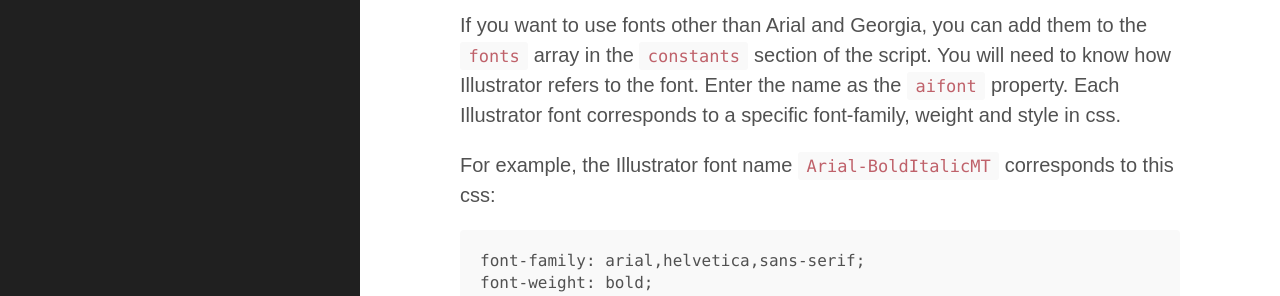
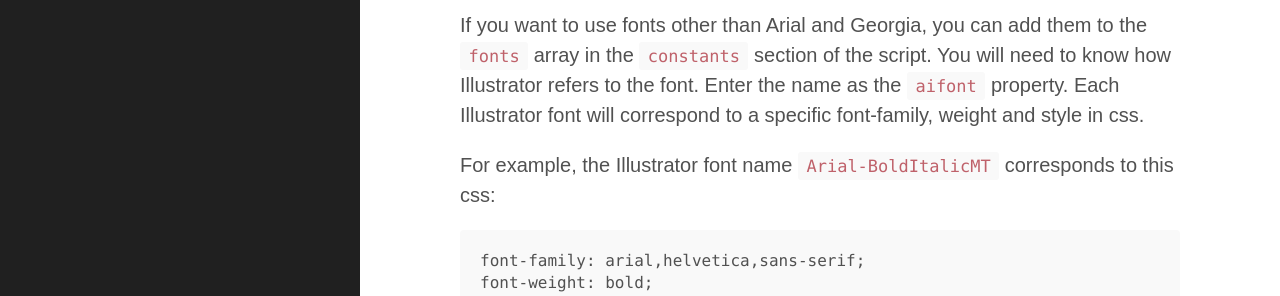
Before and after one commit to newsdev/ai2html, a Jekyll site: the page built from index.md, in a window 1280 px wide and 900 px high, scrolled down 12115 px. Shown: the part 186-482 px from the top of the window. Built offline with Jekyll 4.4.1, drawn with Linux system fonts in a browser that asks for light colours; Markdown is read by kramdown in place of the engine named in the settings.

Commit message:
Sync README.md in master branch to index.md in gh-pages

````diff
--- a/index.md
+++ b/index.md
@@ -266,7 +266,7 @@ Paragraphs are styled using css classes that are consolidated across each artboa
 
 ## Using fonts other than Arial and Georgia
 
-If you want to use fonts other than Arial and Georgia, you can add them to the `fonts` array in the `constants` section of the script. You will need to know how Illustrator refers to the font. Enter the name as the `aifont` property. Each Illustrator font corresponds to a specific font-family, weight and style in css.
+If you want to use fonts other than Arial and Georgia, you can add them to the `fonts` array in the `constants` section of the script. You will need to know how Illustrator refers to the font. Enter the name as the `aifont` property. Each Illustrator font will correspond to a specific font-family, weight and style in css.
 
 For example, the Illustrator font name `Arial-BoldItalicMT` corresponds to this css:
 ```
````
